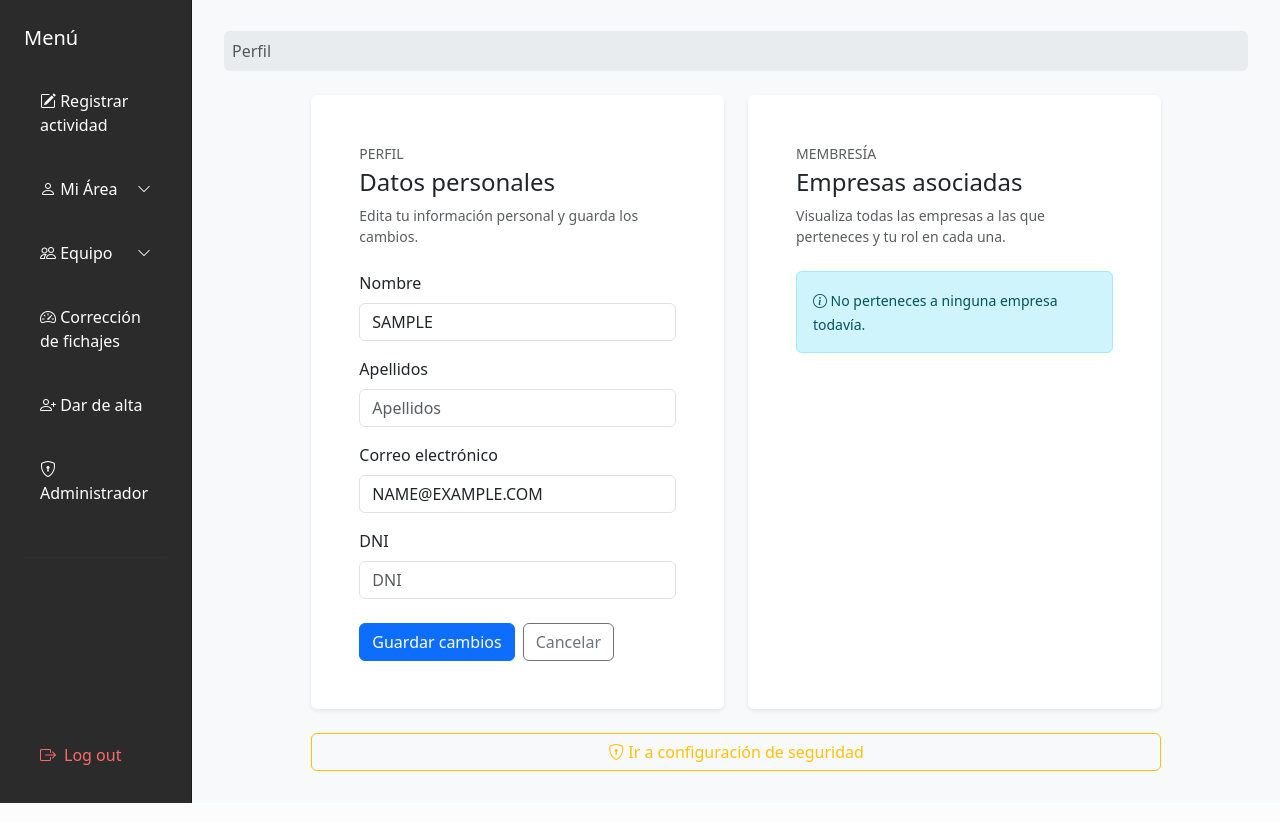
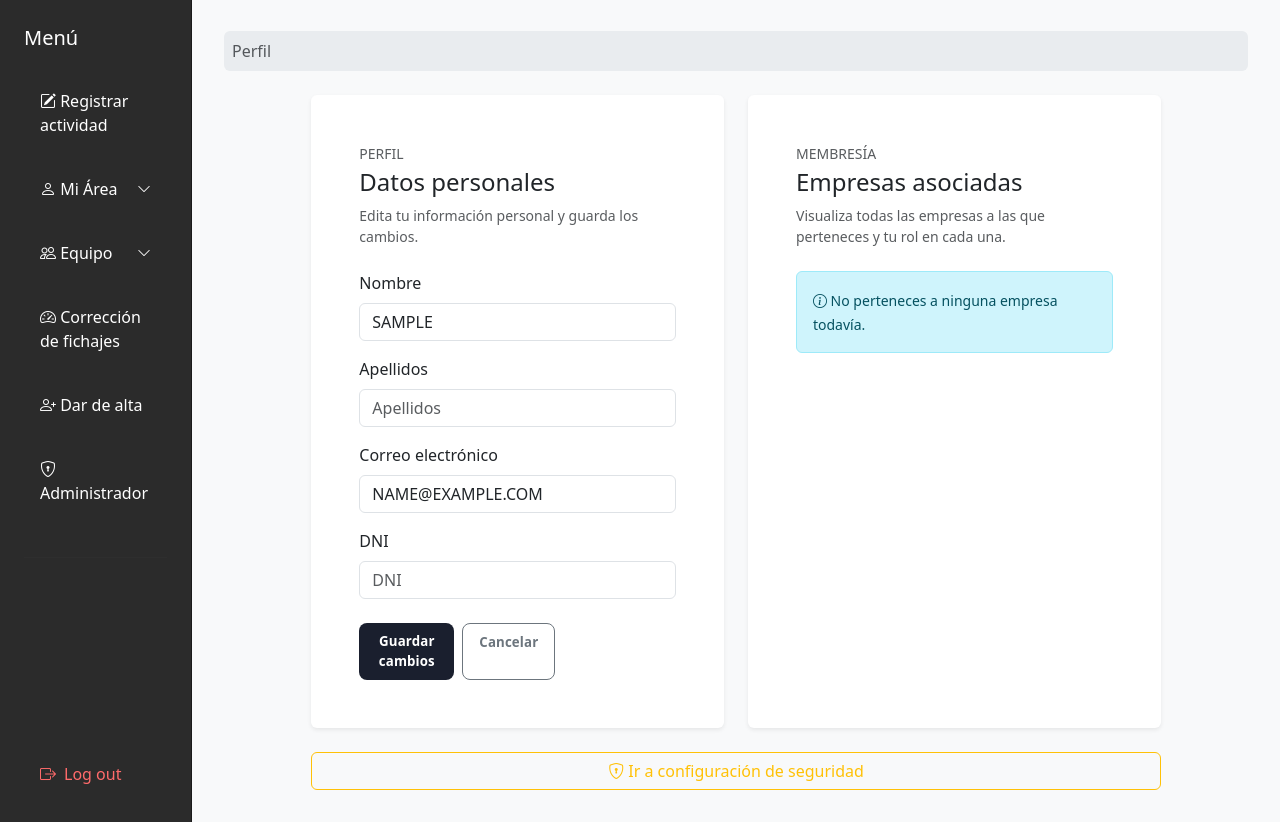
Before and after one commit to mArteagaRamos/ControlHorario, a Django app: page /profile/ in a window 1280 px wide. Shown: the part 57-879 px from the top of the page. Run offline with Django 4.2, Linux system fonts and the light colour scheme; the visitor is signed in with stand-in values (Sample User, id 1); data comes from the database, SQL or seed files in the repository; data that the repository does not hold is empty; some libraries are stand-ins or nearby versions.

Commit message:
creo botón secundario "estandarizado"

```diff
--- a/static/css/dashboard.css
+++ b/static/css/dashboard.css
@@ -64,7 +64,6 @@
 button.std-btn,
 .std-btn {
   display: block !important;
-  width: 100% !important;
   padding: .55rem 1rem !important;
   font-size: .83rem !important;
   font-weight: 700 !important;
@@ -102,6 +101,50 @@ button.std-btn:focus,
   outline: none !important;
 }
 
+/* ── Botón Secundario Estandarizado ────────────────────────────────────────── */
+button.std-btn-secondary,
+.std-btn-secondary {
+  display: block !important;
+  width: auto !important;
+  padding: .55rem 1rem !important;
+  font-size: .83rem !important;
+  font-weight: 700 !important;
+  border: 1px solid #6c757d !important;
+  border-radius: .5rem !important;
+  cursor: pointer !important;
+  transition: opacity .15s, transform .1s, background-color .15s !important;
+  letter-spacing: .01em !important;
+  background-color: transparent !important;
+  color: #6c757d !important;
+  box-shadow: none !important;
+  text-decoration: none !important;
+}
+
+button.std-btn-secondary:hover,
+.std-btn-secondary:hover {
+  opacity: .9 !important;
+  transform: translateY(-1px) !important;
+  background-color: #6c757d !important;
+  color: #fff !important;
+  border-color: #6c757d !important;
+}
+
+button.std-btn-secondary:active,
+.std-btn-secondary:active {
+  transform: translateY(0) !important;
+  background-color: #6c757d !important;
+  color: #fff !important;
+}
+
+button.std-btn-secondary:focus,
+.std-btn-secondary:focus {
+  background-color: transparent !important;
+  color: #6c757d !important;
+  border-color: #6c757d !important;
+  box-shadow: 0 0 0 0.25rem rgba(108, 117, 125, 0.5) !important;
+  outline: none !important;
+}
+
 @media (max-width: 768px) {
 
 .sidebar {
--- a/templates/login/login.html
+++ b/templates/login/login.html
@@ -19,7 +19,7 @@
 <body>
     <div class="login-card">
         <div class="card shadow-sm">
-            <div class="card-header text-center bg-primary text-white">
+            <div class="card-header text-center text-white" style="background-color: #1a1f2e;">
                 <h4 class="mb-0">Iniciar sesión</h4>
             </div>
             <div class="card-body p-4">
--- a/templates/user_panel/profile.html
+++ b/templates/user_panel/profile.html
@@ -37,10 +37,10 @@
 							{% bootstrap_form personal_form %}
 
 							<div class="d-grid d-sm-flex gap-2 mt-4">
-								<button type="submit" class="btn btn-primary">
+								<button type="submit" class="std-btn" style="width: 30%">
 									Guardar cambios
 								</button>
-								<a href="{% url 'profile' %}" class="btn btn-outline-secondary">
+								<a href="{% url 'profile' %}" class="std-btn-secondary">
 									Cancelar
 								</a>
 							</div>
```
